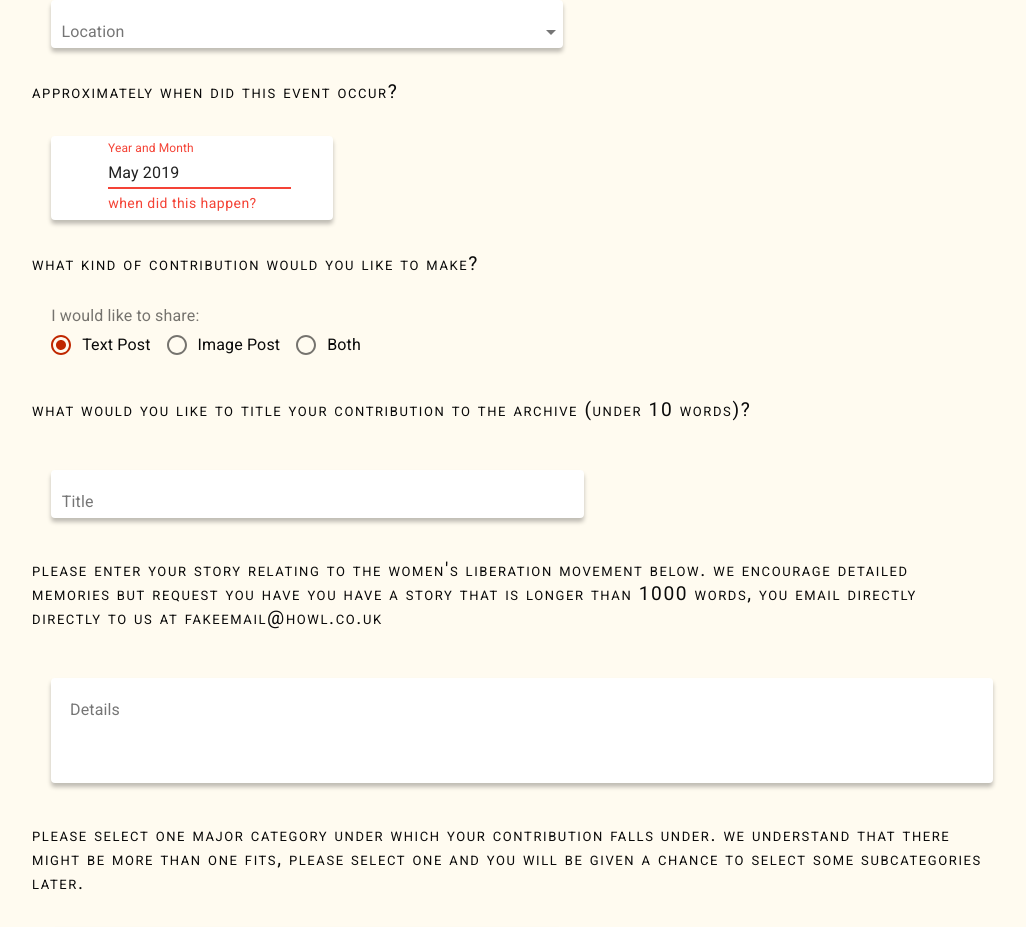
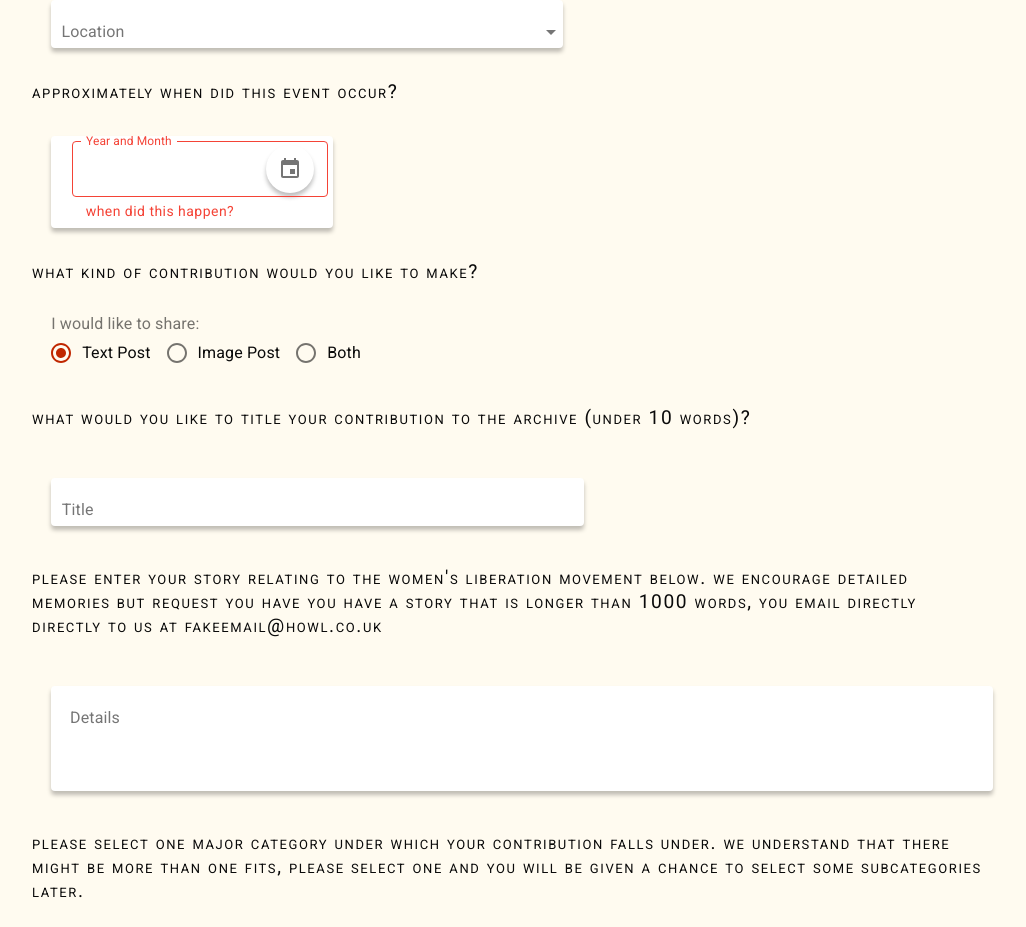
Before and after one commit to founders-programme-2/howl, a React (Create React App) app in the folder client/: page /form in a window 1280 px wide. Shown: the part 972-1899 px from the top of the page, without its empty margins (152-1178 px from the left). Built offline with nearby package versions, Linux system fonts and the light colour scheme; what react-a11y would draw is missing.

Commit message:
change datepicker into keyboard friendly one and alter some props to fit design

```diff
--- a/client/src/Components/Form/Details/DatePicker/index.js
+++ b/client/src/Components/Form/Details/DatePicker/index.js
@@ -1,6 +1,9 @@
 import React from 'react';
 import DateFnsUtils from '@date-io/date-fns';
-import { DatePicker, MuiPickersUtilsProvider } from '@material-ui/pickers';
+import {
+  KeyboardDatePicker,
+  MuiPickersUtilsProvider,
+} from '@material-ui/pickers';
 import Grid from '@material-ui/core/Grid';
 import { withStyles } from '../../../muIndex';
 import style from './muiStyles';
@@ -9,7 +12,8 @@ const DateFun = ({ selectedDate, handleDateChange, classes }) => {
   return (
     <MuiPickersUtilsProvider utils={DateFnsUtils}>
       <Grid className={classes.grid}>
-        <DatePicker
+        <KeyboardDatePicker
+          inputVariant="outlined"
           variant="dialog"
           openTo="year"
           views={['year', 'month']}
@@ -22,6 +26,10 @@ const DateFun = ({ selectedDate, handleDateChange, classes }) => {
               root: classes.helperText,
             },
           }}
+          allowKeyboardControl
+          InputLabelProps={{
+            shrink: true,
+          }}
         />
       </Grid>
     </MuiPickersUtilsProvider>
```
